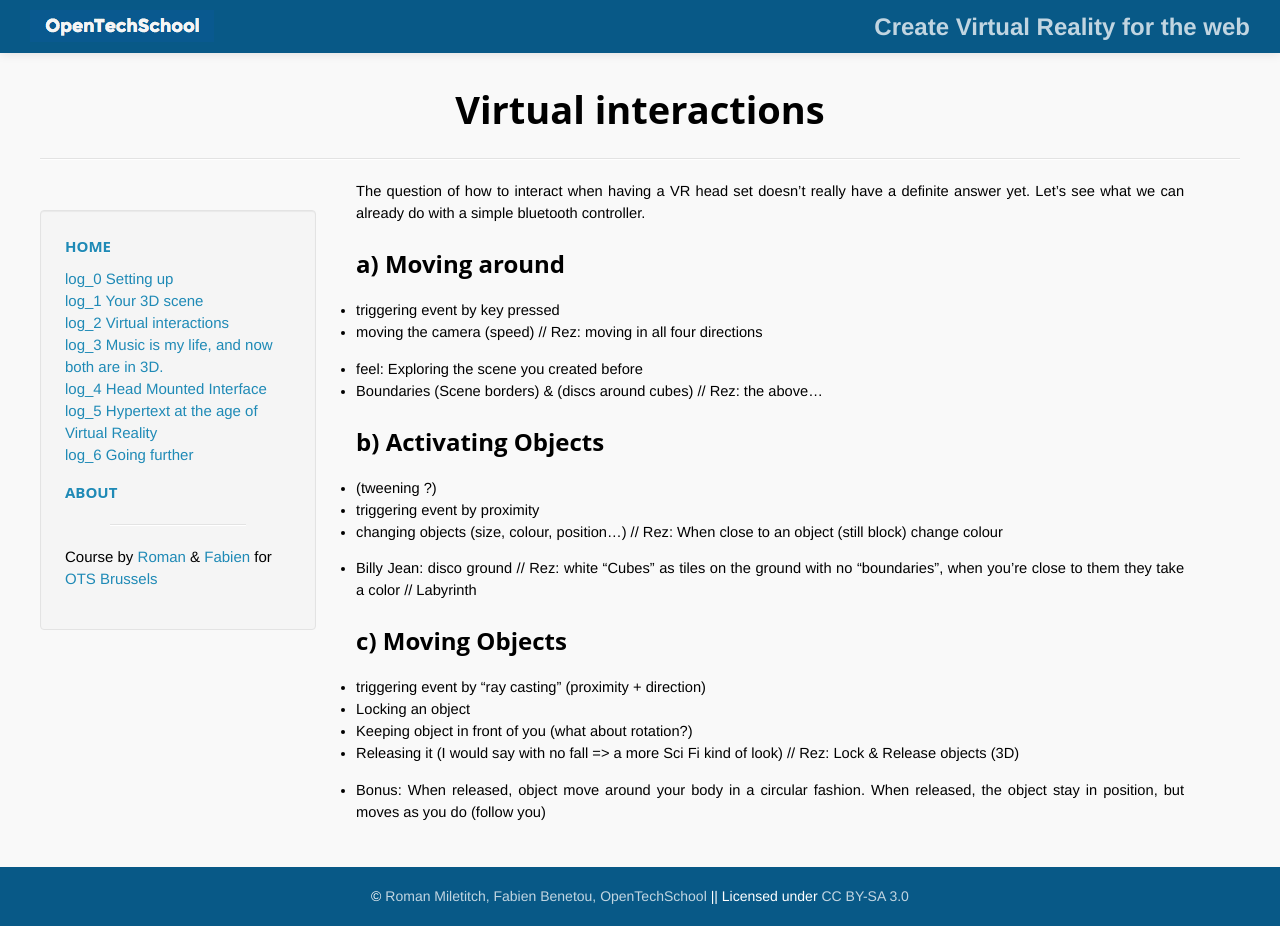
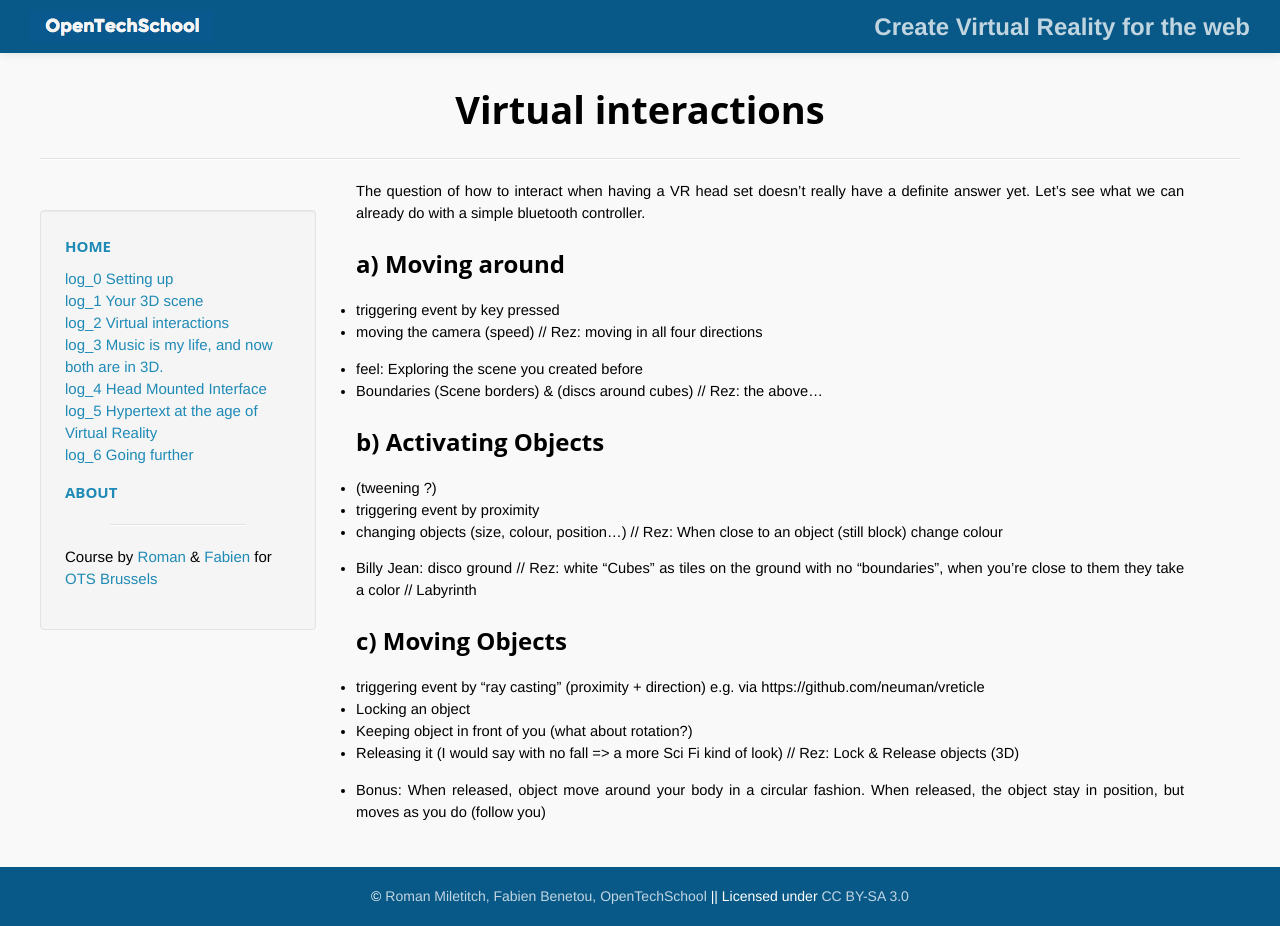
Before and after one commit to OpenTechSchool-Brussels/webVR-for-3D-graphics-and-music, a Jekyll site: the page built from interacting-within-the-scene.markdown, in a window 1280 px wide. Built offline with Jekyll 4.4.1, drawn with Linux system fonts in a browser that asks for light colours; Markdown is read by kramdown in place of the engine named in the settings.

Commit message:
vreticle

```diff
--- a/interacting-within-the-scene.markdown
+++ b/interacting-within-the-scene.markdown
@@ -28,7 +28,7 @@ The question of how to interact when having a VR head set doesn't really have a
 // Labyrinth
 
 ## c) Moving Objects
-* triggering event by "ray casting" (proximity + direction)
+* triggering event by "ray casting" (proximity + direction) e.g. via https://github.com/neuman/vreticle
 * Locking an object
 * Keeping object in front of you (what about rotation?)
 * Releasing it (I would say with no fall => a more Sci Fi kind of look)
```
